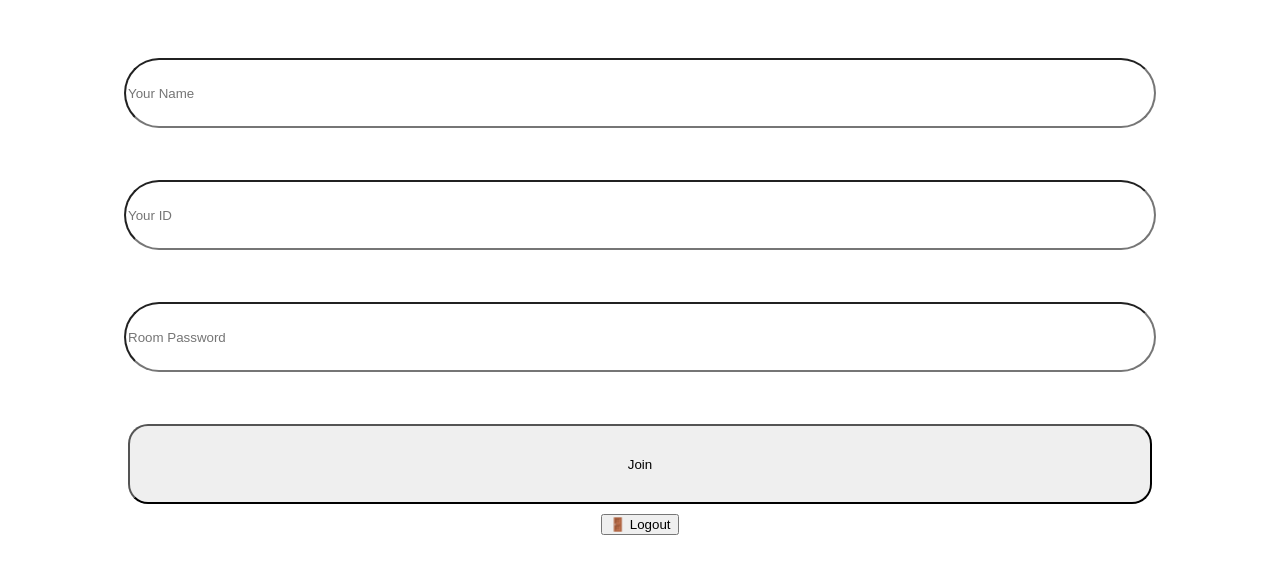
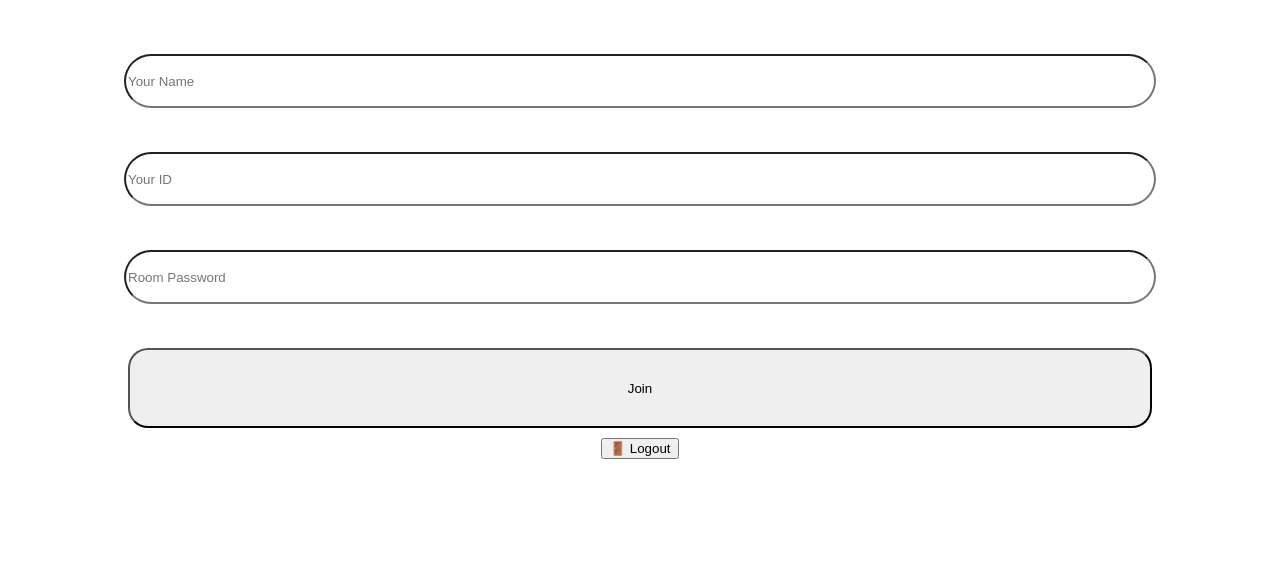
Before and after one commit to Dhruvdevel/votetosurvive, a plain HTML site: page client/index.html in a window 1280 px wide. Shown: the part 139-712 px from the top of the page. Drawn offline with nearby package versions, Linux system fonts and the light colour scheme; no server answers.

Commit message:
Update mystyles.css

```diff
--- a/client/mystyles.css
+++ b/client/mystyles.css
@@ -1,7 +1,7 @@
 #login{
 display: flex;
 flex-direction: column;
-gap: 1vh;
+gap: 0.5vh;
   margin: auto;
   justify-content: center;
   align-items: center;
@@ -18,7 +18,7 @@ font-size: 5vw;
 
 
 #login input{
-height: 8vh;
+height: 6vh;
 width: 80vw;
 border-radius: 40px;
 
```
